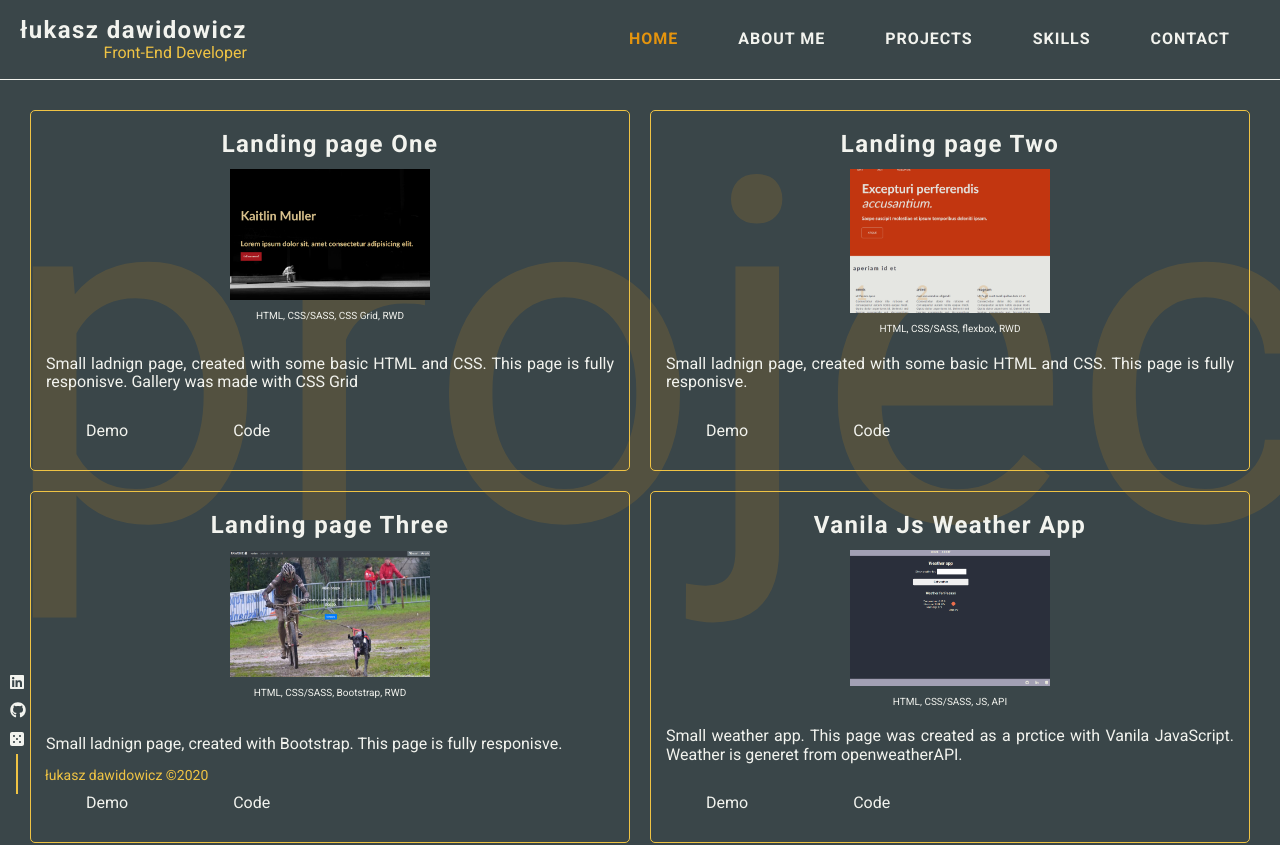
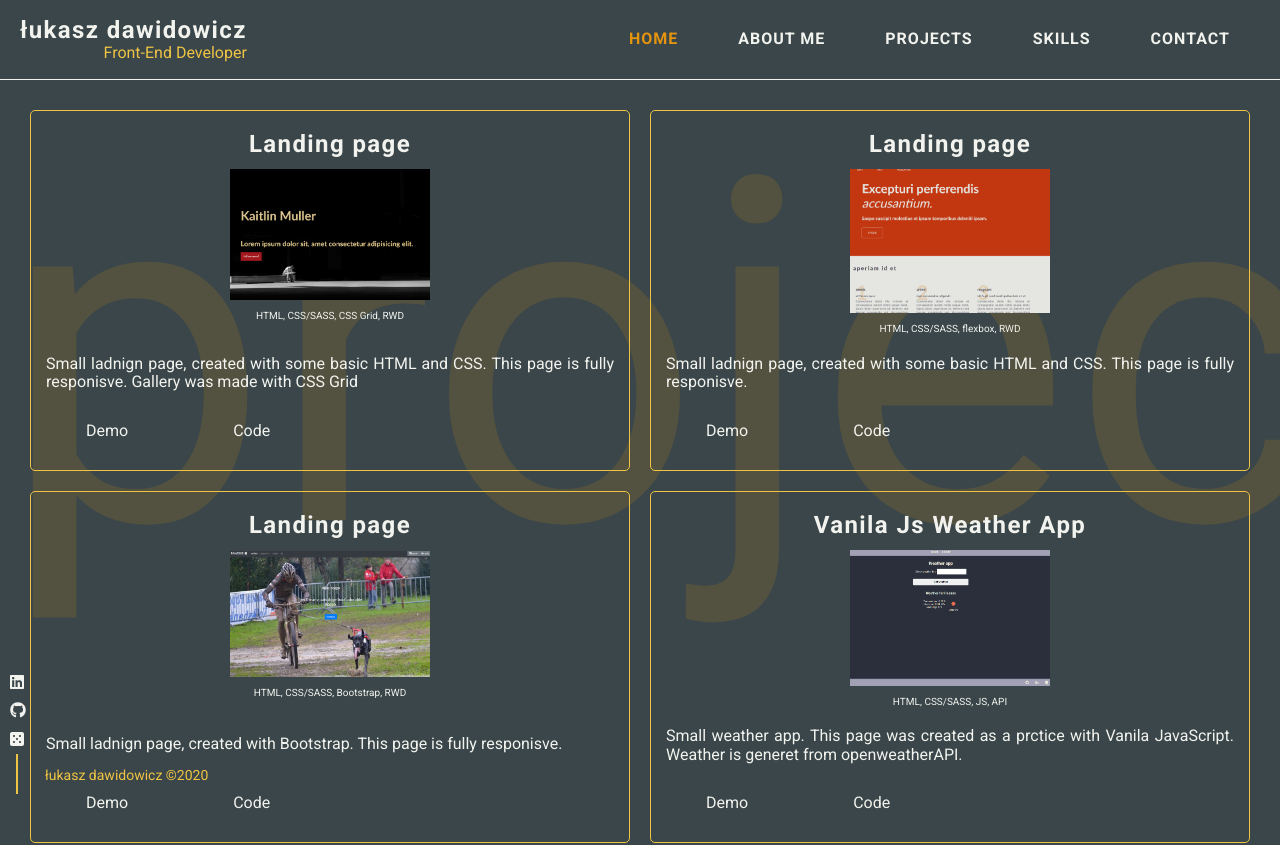
Before and after one commit to shivetay/LD_portfolio, a React (Create React App) app: page /projects in a window 1280 px wide. Shown: the top 845 px of the page. Built offline with nearby package versions, Linux system fonts and the light colour scheme.

Commit message:
projects checkc

```diff
--- a/src/components/views/Projects/Projects.js
+++ b/src/components/views/Projects/Projects.js
@@ -27,7 +27,7 @@ class Projects extends React.Component {
           <span className='Projects-bg'>projects</span>
           <div className='Projects__Content'>
             <div className='Projects__Project'>
-              <h3 className='Projects-name'>Landing page One</h3>
+              <h3 className='Projects-name'>Landing page</h3>
               <img className='Projects-photo' src={photo1} alt='project_img' />
               <span className='Projects-tech'>
                 HTML, CSS/SASS, CSS Grid, RWD
@@ -48,7 +48,7 @@ class Projects extends React.Component {
               </div>
             </div>
             <div className='Projects__Project'>
-              <h3 className='Projects-name'>Landing page Two</h3>
+              <h3 className='Projects-name'>Landing page</h3>
               <img className='Projects-photo' src={photo2} alt='project_img' />
               <span className='Projects-tech'>
                 HTML, CSS/SASS, flexbox, RWD
@@ -69,7 +69,7 @@ class Projects extends React.Component {
               </div>
             </div>
             <div className='Projects__Project'>
-              <h3 className='Projects-name'>Landing page Three</h3>
+              <h3 className='Projects-name'>Landing page</h3>
               <img className='Projects-photo' src={photo3} alt='project_img' />
               <span className='Projects-tech'>
                 HTML, CSS/SASS, Bootstrap, RWD
```
